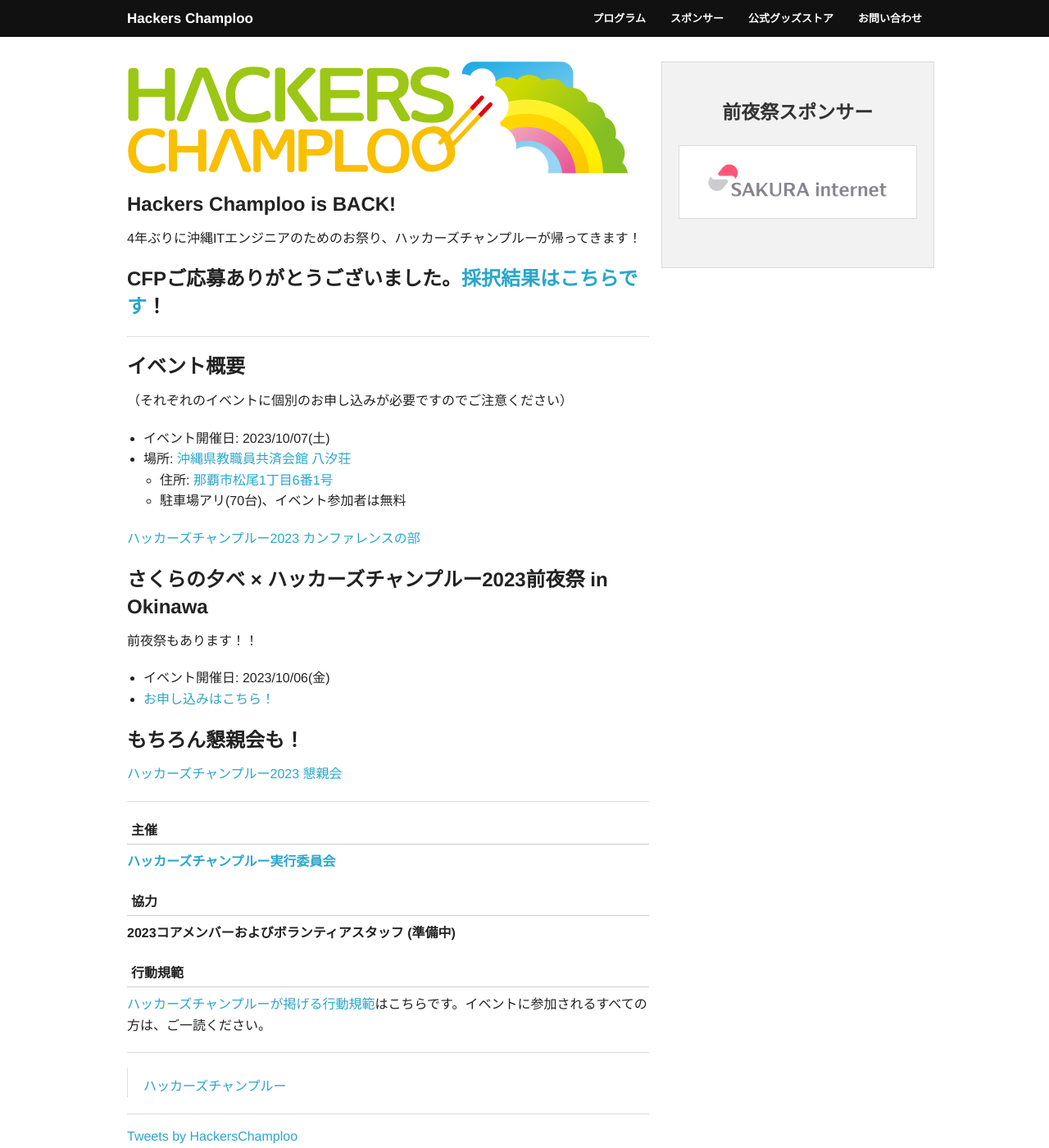
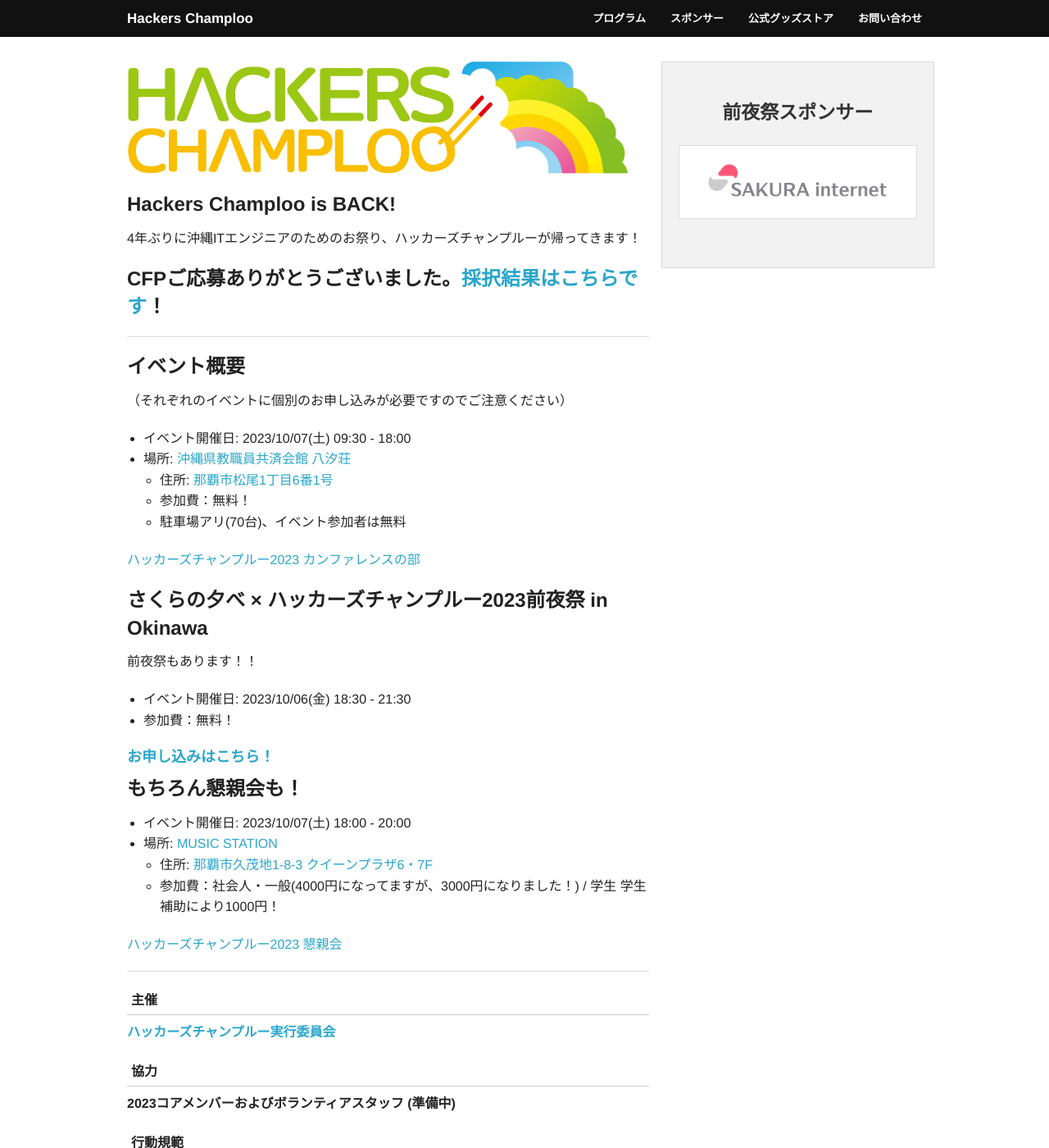
Before and after one commit to hackers-champloo/hackers-champloo.github.io, a Jekyll site: the page built from 2023/index.md, in a window 1280 px wide and 1400 px high. Shown: the whole window at 82% size. Built offline with Jekyll 4.4.1, drawn with Linux system fonts in a browser that asks for light colours; nearby versions of some CDN libraries; a script that is not in the unit is left out; comment, search, counter and statistics services are not loaded.

Commit message:
Update index.md

```diff
--- a/2023/index.md
+++ b/2023/index.md
@@ -29,9 +29,10 @@ evepartysupporters:
 
 （それぞれのイベントに個別のお申し込みが必要ですのでご注意ください）
 
-* イベント開催日: 2023/10/07(土)
+* イベント開催日: 2023/10/07(土) 09:30 - 18:00
 * 場所: [沖縄県教職員共済会館 八汐荘](http://www.okikyousai.jp/top/yasiosou/yasiosou.html)
   * 住所: [那覇市松尾1丁目6番1号](https://goo.gl/maps/yUMMcPvdBgdmygmg6)
+  * 参加費：無料！
   * 駐車場アリ(70台)、イベント参加者は無料
 
 <a class="doorkeeper-registration-widget" href="https://hackers-champloo.doorkeeper.jp/events/163183">ハッカーズチャンプルー2023 カンファレンスの部</a><script src="https://widgets.doorkeeper.jp/w/widget.js"></script>
@@ -40,10 +41,17 @@ evepartysupporters:
 
 前夜祭もあります！！
 
-* イベント開催日: 2023/10/06(金)
-* [お申し込みはこちら！](https://sakura-eve-hcmpl2023.peatix.com)
+* イベント開催日: 2023/10/06(金) 18:30 - 21:30
+* 参加費：無料！
+
+## [お申し込みはこちら！](https://sakura-eve-hcmpl2023.peatix.com)
 
 # もちろん懇親会も！
+
+* イベント開催日: 2023/10/07(土) 18:00 - 20:00
+* 場所: [MUSIC STATION](https://fb62604.gorp.jp)
+  * 住所: [那覇市久茂地1-8-3 クイーンプラザ6・7F](https://goo.gl/maps/Gy3qiE1SXw3gKTSG8)
+  * 参加費：社会人・一般(4000円になってますが、3000円になりました！)	/ 学生 学生補助により1000円！
 
 <a class="doorkeeper-registration-widget" href="https://hackers-champloo.doorkeeper.jp/events/163189">ハッカーズチャンプルー2023 懇親会</a><script src="https://widgets.doorkeeper.jp/w/widget.js"></script>
 
```
